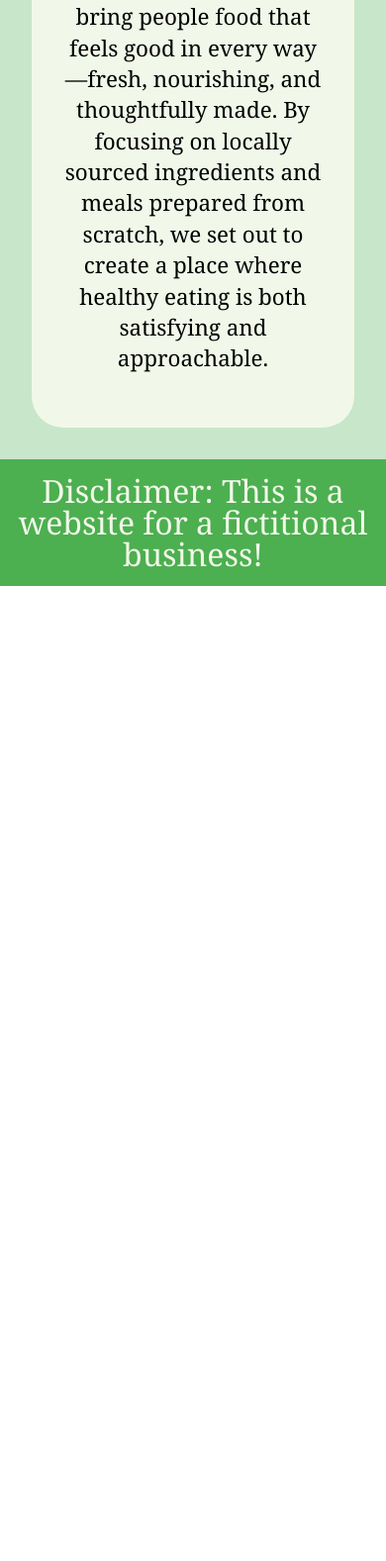
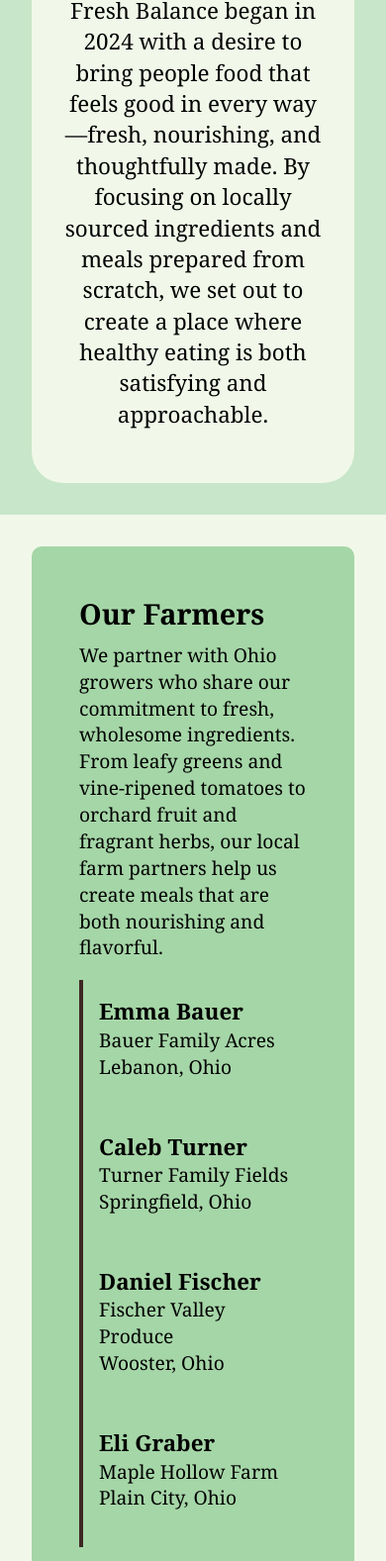
Before and after one commit to Soph614/final, a plain HTML site: page about.html in a window 390 px wide. Shown: the part 423-2000 px from the top of the page at 99% size. Before the commit the page ends 1015 px from the top, so only its background shows below. Drawn offline with Linux system fonts and the light colour scheme; a web font is replaced by a local one.

Commit message:
5
Added an Our Farmers Section to the About page along with styles. Fixed the way reviews looked from 650-950 pixels with media queries

```diff
--- a/about.html
+++ b/about.html
@@ -28,8 +28,42 @@
 
 
   <main class="about-wrapper">
-    <section class="about">
-      <p>Fresh Balance began in 2024 with a desire to bring people food that feels good in every way—fresh, nourishing, and thoughtfully made. By focusing on locally sourced ingredients and meals prepared from scratch, we set out to create a place where healthy eating is both satisfying and approachable.</p>
+    <section class="statement-wrapper">
+      <section class="statement">
+        <h1>Our Mission</h1>
+        <p>Fresh Balance began in 2024 with a desire to bring people food that feels good in every way—fresh, nourishing, and thoughtfully made. By focusing on locally sourced ingredients and meals prepared from scratch, we set out to create a place where healthy eating is both satisfying and approachable.</p>
+      </section>
+    </section>
+
+    <section class="farmers-section-wrapper">
+      <section class="farmers-section">
+        <h1>Our Farmers</h1>
+        <p class="farmers-description">We partner with Ohio growers who share our commitment to fresh, wholesome ingredients. From leafy greens and vine-ripened tomatoes to orchard fruit and fragrant herbs, our local farm partners help us create meals that are both nourishing and flavorful.</p>
+        <div class="farmer">
+          <h2>Emma Bauer</h2>
+          <p>Bauer Family Acres<br>Lebanon, Ohio</p>
+        </div>
+        <div class="farmer">
+          <h2>Caleb Turner</h2>
+          <p>Turner Family Fields<br>Springfield, Ohio</p>
+        </div>
+        <div class="farmer">
+          <h2>Daniel Fischer</h2>
+          <p>Fischer Valley Produce<br>Wooster, Ohio</p>
+        </div>
+        <div class="farmer">
+          <h2>Eli Graber</h2>
+          <p>Maple Hollow Farm<br>Plain City, Ohio</p>
+        </div>
+        <h2></h2>
+        <p></p>
+        <h2></h2>
+        <p></p>
+        <h2></h2>
+        <p></p>
+        <h2></h2>
+        <p></p>
+      </section>
     </section>
 
   </main>
--- a/styles.css
+++ b/styles.css
@@ -248,6 +248,7 @@ footer p {
   padding: 3rem;
   display: grid;
   grid-template-columns: 2fr 1fr;
+  grid-gap: 2.5rem;
   background-color: var(--lightest);
   line-height: 1.3;
 }
@@ -256,6 +257,7 @@ footer p {
   color: var(--second-darkest);
   font-size: 140%;
   padding-bottom: .5rem;
+  padding-top: 0rem;
 }
 
 .menu-item-name {
@@ -265,18 +267,55 @@ footer p {
 
 
 /* ABOUT Styles */
-.about-wrapper {
+.about-wrapper h1 {
+  font-size: 180%;
+}
+
+.statement-wrapper {
   background-color: var(--second-lightest);
   padding: 2rem;
 }
 
-.about {
+.statement {
   padding: 2rem;
   font-size: 140%;
   line-height: 1.4;
   border-radius: 2rem;
   text-align: center;
   background-color: var(--lightest)
+}
+
+.farmers-section-wrapper {
+  display: flex;
+  align-items: center;
+  justify-content: center;
+  background-color: var(--lightest);
+  padding: 2rem;
+}
+
+.farmers-section {
+  background-color: var(--third-lightest);
+  padding: 3rem;
+  line-height: 1.4;
+  max-width: 600px;
+  border-radius: 10px;
+}
+
+.farmers-section h1 {
+  padding-bottom: .5rem;
+}
+
+.farmers-section p {
+  font-size: 120%;
+}
+
+.farmer {
+  border-left: 4px solid var(--darkest);
+  padding: 1rem;
+}
+
+.farmer h2 {
+  font-size: 140%;
 }
 
 /* CONTACT Styles */
@@ -324,7 +363,7 @@ footer p {
 
   .review-box {
     margin: .5rem 10rem;
-    grid-template-rows: 6.5fr 1fr;
+    grid-template-rows: 3fr 1fr;
   }
 }
 
@@ -334,7 +373,8 @@ footer p {
   }
 
   .review-box {
-    margin: .5rem 4rem;
+    margin: .5rem 7rem;
+    grid-template-rows: 3fr 1fr;
   }
 }
 
@@ -347,7 +387,7 @@ footer p {
 
   .review-box {
     margin: .5rem 1rem;
-    grid-template-rows: 4fr 1fr;
+    grid-template-rows: 3fr 1fr;
   }
 }
 
```
